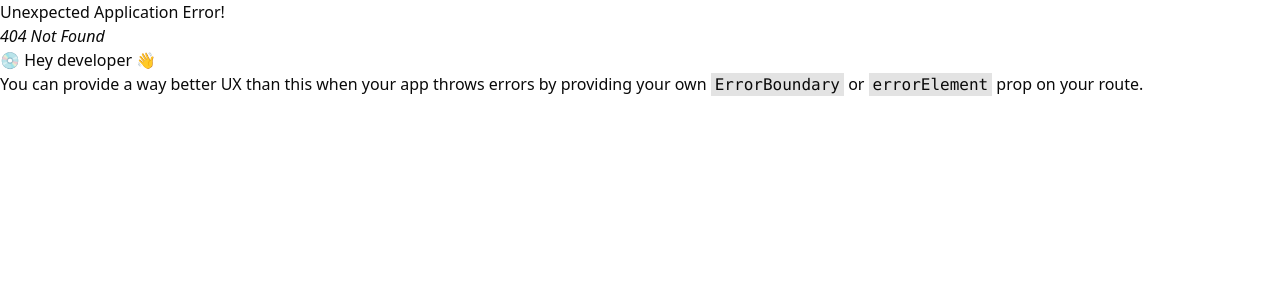
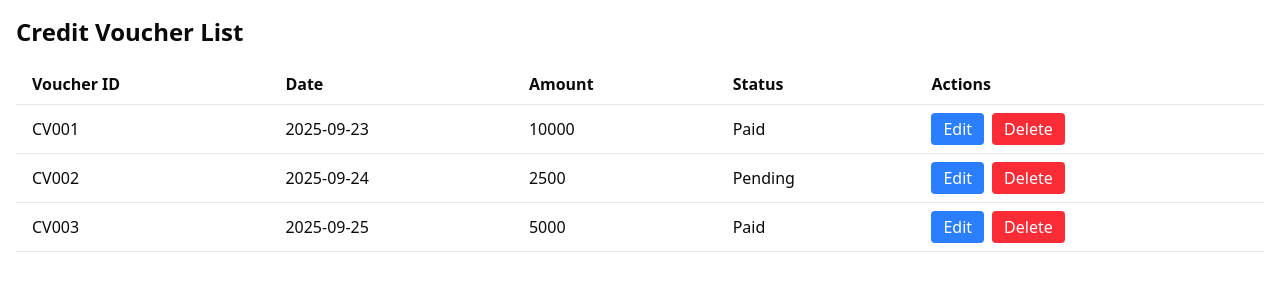
Before and after one commit to aalnoman2042/obeo-PMS-task, a React (Vite) app: page /account/debit-voucher in a window 1280 px wide. Before the commit this address had no page. Shown: the top 300 px of the page. Built offline with nearby package versions, Linux system fonts and the light colour scheme.

Commit message:
dashboard updated

```diff
--- a/src/components/app-sidebar.tsx
+++ b/src/components/app-sidebar.tsx
@@ -28,18 +28,38 @@ import {
   SidebarMenuButton,
   SidebarMenuItem,
 } from "@/components/ui/sidebar"
+import { NavDocuments } from "./nav-documents"
+import { NavSecondary } from "./nav-secondary"
+import { NavMain } from "./nav-main"
+import FinanceYear from "@/features/account/pages/FinanceYear"
 
 const data = {
-  user: {
-    name: "shadcn",
-    email: "m@example.com",
-    avatar: "/avatars/shadcn.jpg",
-  },
+
   navMain: [
     {
       title: "Dashboard",
-      url: "#",
-      icon: IconDashboard,
+      url: "/",
+      // icon: IconDashboard,
+    },
+    {
+      title: "Finance year",
+      Component: FinanceYear,
+      url: "account/finance-year"
+    },
+    {
+      title: "opening Balance",
+      Component: FinanceYear,
+      url: "account/opening-balance"
+    },
+    {
+      title: "debit Voucher",
+      Component: FinanceYear,
+      url: "account/debit-voucher"
+    },
+    {
+      title: "credit voucher",
+      Component: FinanceYear,
+      url: "account/credit-voucher"
     },
 
 
@@ -137,7 +157,7 @@ export function AppSidebar({ ...props }: React.ComponentProps<typeof Sidebar>) {
         </SidebarMenu>
       </SidebarHeader>
       <SidebarContent>
-        {/* <NavMain items={data.navMain} /> */}
+        <NavMain items={data.navMain} />
         {/* <NavDocuments items={data.documents} /> */}
         {/* <NavSecondary items={data.navSecondary} className="mt-auto" /> */}
       </SidebarContent>
--- a/src/components/nav-main.tsx
+++ b/src/components/nav-main.tsx
@@ -1,6 +1,6 @@
-import { IconCirclePlusFilled, IconMail, type Icon } from "@tabler/icons-react"
+import {  type Icon } from "@tabler/icons-react"
 
-import { Button } from "@/components/ui/button"
+
 import {
   SidebarGroup,
   SidebarGroupContent,
@@ -23,29 +23,18 @@ export function NavMain({
       <SidebarGroupContent className="flex flex-col gap-2">
         <SidebarMenu>
           <SidebarMenuItem className="flex items-center gap-2">
-            <SidebarMenuButton
-              tooltip="Quick Create"
-              className="bg-primary text-primary-foreground hover:bg-primary/90 hover:text-primary-foreground active:bg-primary/90 active:text-primary-foreground min-w-8 duration-200 ease-linear"
-            >
-              <IconCirclePlusFilled />
-              <span>Quick Create</span>
-            </SidebarMenuButton>
-            <Button
-              size="icon"
-              className="size-8 group-data-[collapsible=icon]:opacity-0"
-              variant="outline"
-            >
-              <IconMail />
-              <span className="sr-only">Inbox</span>
-            </Button>
+
           </SidebarMenuItem>
         </SidebarMenu>
         <SidebarMenu>
           {items.map((item) => (
             <SidebarMenuItem key={item.title}>
               <SidebarMenuButton tooltip={item.title}>
-                {item.icon && <item.icon />}
-                <span>{item.title}</span>
+                  <a href={item.url}>
+
+                  <span>{item.title}</span>
+                </a>
+
               </SidebarMenuButton>
             </SidebarMenuItem>
           ))}
--- a/src/features/account/pages/CreditVoucher.tsx
+++ b/src/features/account/pages/CreditVoucher.tsx
@@ -0,0 +1,68 @@
+import React from 'react';
+
+// Sample data type for your voucher
+interface Voucher {
+  id: string;
+  date: string;
+  amount: number;
+  status: string;
+}
+
+const CreditVoucher: React.FC = () => {
+  // Sample data for the table (you can replace this with real data from your API or Redux store)
+  const vouchers: Voucher[] = [
+    { id: 'CV001', date: '2025-09-23', amount: 10000, status: 'Paid' },
+    { id: 'CV002', date: '2025-09-24', amount: 2500, status: 'Pending' },
+    { id: 'CV003', date: '2025-09-25', amount: 5000, status: 'Paid' },
+  ];
+
+  // Function to handle actions (e.g., edit or delete)
+  const handleAction = (voucherId: string, action: string) => {
+    console.log(`${action} credit voucher with ID: ${voucherId}`);
+    // Handle your action (edit, delete, etc.)
+  };
+
+  return (
+    <div className="container mx-auto p-4">
+      <h1 className="text-2xl font-semibold mb-4">Credit Voucher List</h1>
+
+      <table className="table-auto w-full border-collapse">
+        <thead>
+          <tr className="border-b">
+            <th className="py-2 px-4 text-left">Voucher ID</th>
+            <th className="py-2 px-4 text-left">Date</th>
+            <th className="py-2 px-4 text-left">Amount</th>
+            <th className="py-2 px-4 text-left">Status</th>
+            <th className="py-2 px-4 text-left">Actions</th>
+          </tr>
+        </thead>
+        <tbody>
+          {vouchers.map((voucher) => (
+            <tr key={voucher.id} className="border-b">
+              <td className="py-2 px-4">{voucher.id}</td>
+              <td className="py-2 px-4">{voucher.date}</td>
+              <td className="py-2 px-4">{voucher.amount}</td>
+              <td className="py-2 px-4">{voucher.status}</td>
+              <td className="py-2 px-4">
+                <button
+                  onClick={() => handleAction(voucher.id, 'Edit')}
+                  className="bg-blue-500 text-white py-1 px-3 rounded mr-2"
+                >
+                  Edit
+                </button>
+                <button
+                  onClick={() => handleAction(voucher.id, 'Delete')}
+                  className="bg-red-500 text-white py-1 px-3 rounded"
+                >
+                  Delete
+                </button>
+              </td>
+            </tr>
+          ))}
+        </tbody>
+      </table>
+    </div>
+  );
+};
+
+export default CreditVoucher;
--- a/src/features/account/pages/DebitVoucher.tsx
+++ b/src/features/account/pages/DebitVoucher.tsx
@@ -0,0 +1,68 @@
+import React from 'react';
+
+// Sample data type for your voucher
+interface Voucher {
+  id: string;
+  date: string;
+  amount: number;
+  status: string;
+}
+
+const DebitVoucher: React.FC = () => {
+  // Sample data for the table (you can replace this with real data from your API or Redux store)
+  const vouchers: Voucher[] = [
+    { id: 'CV001', date: '2025-09-23', amount: 10000, status: 'Paid' },
+    { id: 'CV002', date: '2025-09-24', amount: 2500, status: 'Pending' },
+    { id: 'CV003', date: '2025-09-25', amount: 5000, status: 'Paid' },
+  ];
+
+  // Function to handle actions (e.g., edit or delete)
+  const handleAction = (voucherId: string, action: string) => {
+    console.log(`${action} credit voucher with ID: ${voucherId}`);
+    // Handle your action (edit, delete, etc.)
+  };
+
+  return (
+    <div className="container mx-auto p-4">
+      <h1 className="text-2xl font-semibold mb-4">Credit Voucher List</h1>
+
+      <table className="table-auto w-full border-collapse">
+        <thead>
+          <tr className="border-b">
+            <th className="py-2 px-4 text-left">Voucher ID</th>
+            <th className="py-2 px-4 text-left">Date</th>
+            <th className="py-2 px-4 text-left">Amount</th>
+            <th className="py-2 px-4 text-left">Status</th>
+            <th className="py-2 px-4 text-left">Actions</th>
+          </tr>
+        </thead>
+        <tbody>
+          {vouchers.map((voucher) => (
+            <tr key={voucher.id} className="border-b">
+              <td className="py-2 px-4">{voucher.id}</td>
+              <td className="py-2 px-4">{voucher.date}</td>
+              <td className="py-2 px-4">{voucher.amount}</td>
+              <td className="py-2 px-4">{voucher.status}</td>
+              <td className="py-2 px-4">
+                <button
+                  onClick={() => handleAction(voucher.id, 'Edit')}
+                  className="bg-blue-500 text-white py-1 px-3 rounded mr-2"
+                >
+                  Edit
+                </button>
+                <button
+                  onClick={() => handleAction(voucher.id, 'Delete')}
+                  className="bg-red-500 text-white py-1 px-3 rounded"
+                >
+                  Delete
+                </button>
+              </td>
+            </tr>
+          ))}
+        </tbody>
+      </table>
+    </div>
+  );
+};
+
+export default DebitVoucher;
```
Also changed, not shown: src/Routes/Routes.ts (+14 -0 lines).
